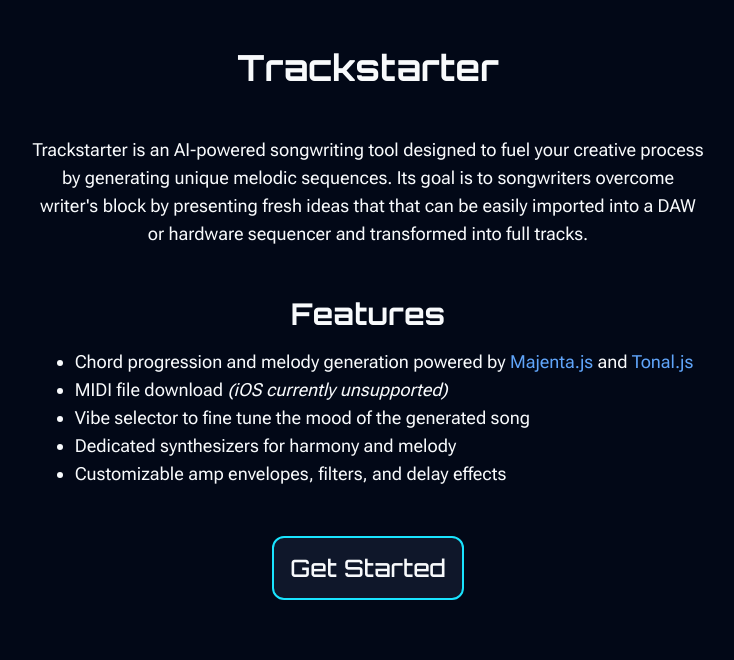
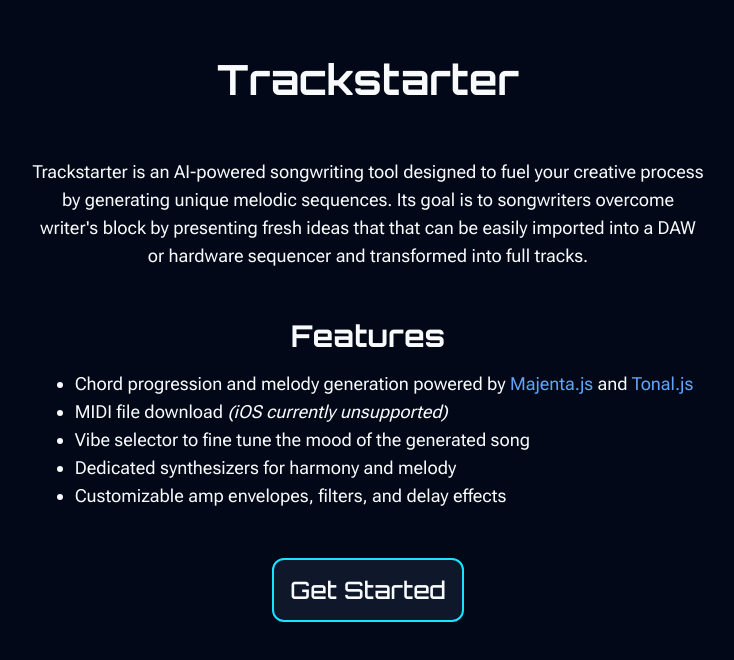
Before and after one commit to steve-mackinnon/trackstarter, a Next.js app: page / in a window 1280 px wide. Shown: the top 660 px of the page, without its empty margins (272-1006 px from the left). Built offline with nearby package versions, Linux system fonts and the light colour scheme.

Commit message:
Increase title font size

```diff
--- a/src/app/page.tsx
+++ b/src/app/page.tsx
@@ -8,7 +8,7 @@ const roboto = Roboto_Flex({ subsets: ["latin"] });
 export default function Home() {
   return (
     <main className="flex flex-col justify-center items-center p-4 gap-y-12 text-center">
-      <h1 className="text-4xl font-bold pt-8">Trackstarter</h1>
+      <h1 className="text-[2.6rem] font-bold pt-8">Trackstarter</h1>
       <article className={cn(roboto.className, "max-w-2xl text-lg")}>
         Trackstarter is an AI-powered songwriting tool designed to fuel your
         creative process by generating unique melodic sequences. Its goal is to
```
